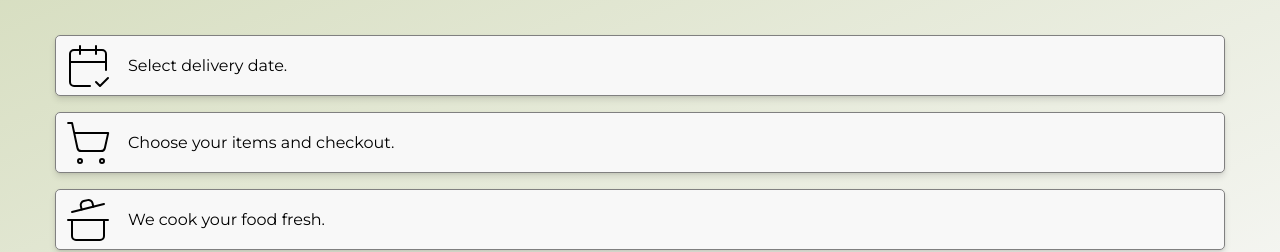
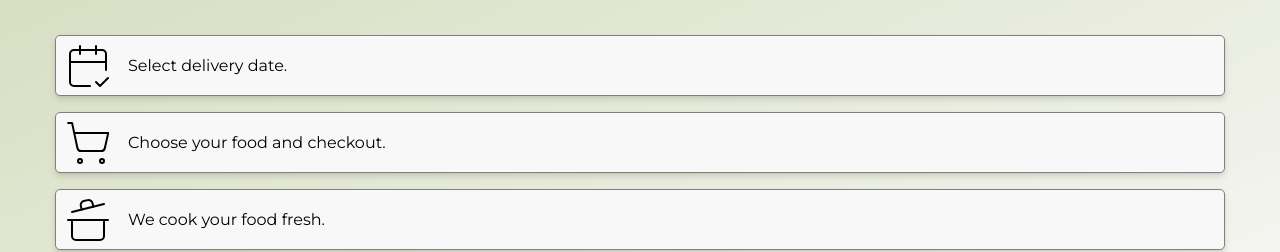
Before and after one commit to tzvi2/State-Cafe, a React (Create React App) app in the folder frontend/: page / in a window 1280 px wide. Shown: the part 920-1172 px from the top of the page. Built offline with nearby package versions, Linux system fonts and the light colour scheme; no server answers.

Commit message:
home page slide animation speed increase

```diff
--- a/frontend/src/components/home page slides/StepsSlide.js
+++ b/frontend/src/components/home page slides/StepsSlide.js
@@ -38,7 +38,7 @@ function StepsSlide() {
                 </div>
                 <div className={`${styles.step} ${isVisible ? styles.step2 : ''}`}>
                     <ShoppingCart className={styles.icon} />
-                    <p>Choose your items and checkout.</p>
+                    <p>Choose your food and checkout.</p>
                 </div>
                 <div className={`${styles.step} ${isVisible ? styles.step3 : ''}`}>
                     <CookingPot className={styles.icon} />
--- a/frontend/src/components/styles/home page slides styles/StepsSlide.module.css
+++ b/frontend/src/components/styles/home page slides styles/StepsSlide.module.css
@@ -48,19 +48,19 @@
 }
 
 .step1 {
-	animation: slideIn 1s 0.5s forwards;
+	animation: slideIn 1s 0s forwards;
 }
 
 .step2 {
+	animation: slideIn 1s .5s forwards;
+}
+
+.step3 {
 	animation: slideIn 1s 1s forwards;
 }
 
-.step3 {
+.step4 {
 	animation: slideIn 1s 1.5s forwards;
-}
-
-.step4 {
-	animation: slideIn 1s 2s forwards;
 }
 
 .icon {
--- a/frontend/src/components/styles/home page slides styles/WelcomeSlide.module.css
+++ b/frontend/src/components/styles/home page slides styles/WelcomeSlide.module.css
@@ -15,7 +15,7 @@
 
 .welcomeSlide .sub_header {
 	opacity: 0;
-	animation: fadeIn 2.5s 1.1s forwards;
+	animation: fadeIn 2.5s 0s forwards;
 	font-size: 21px;
 }
 
```
